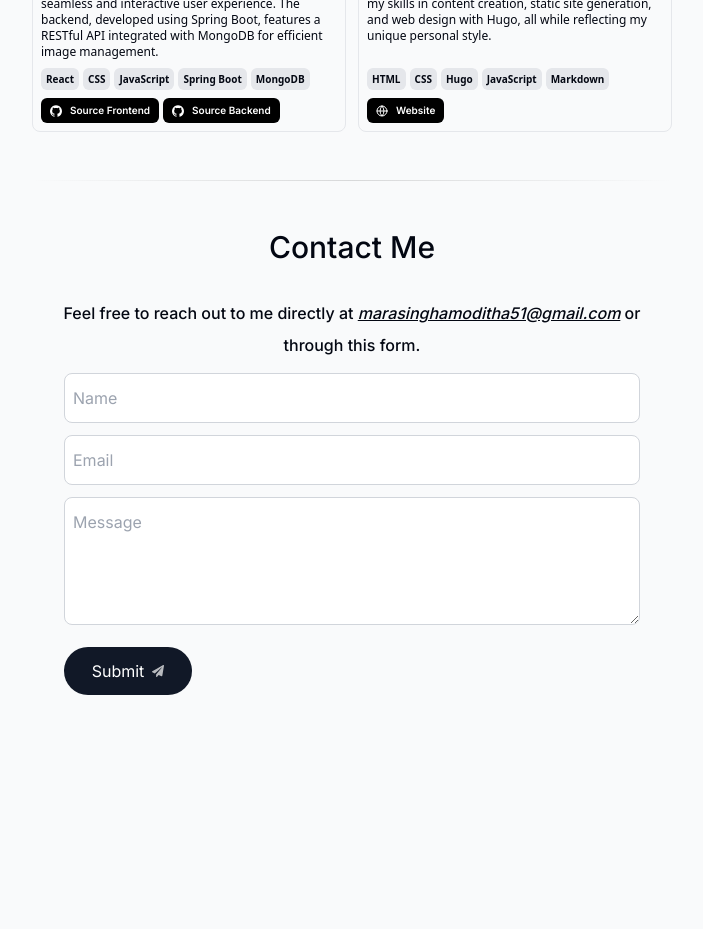
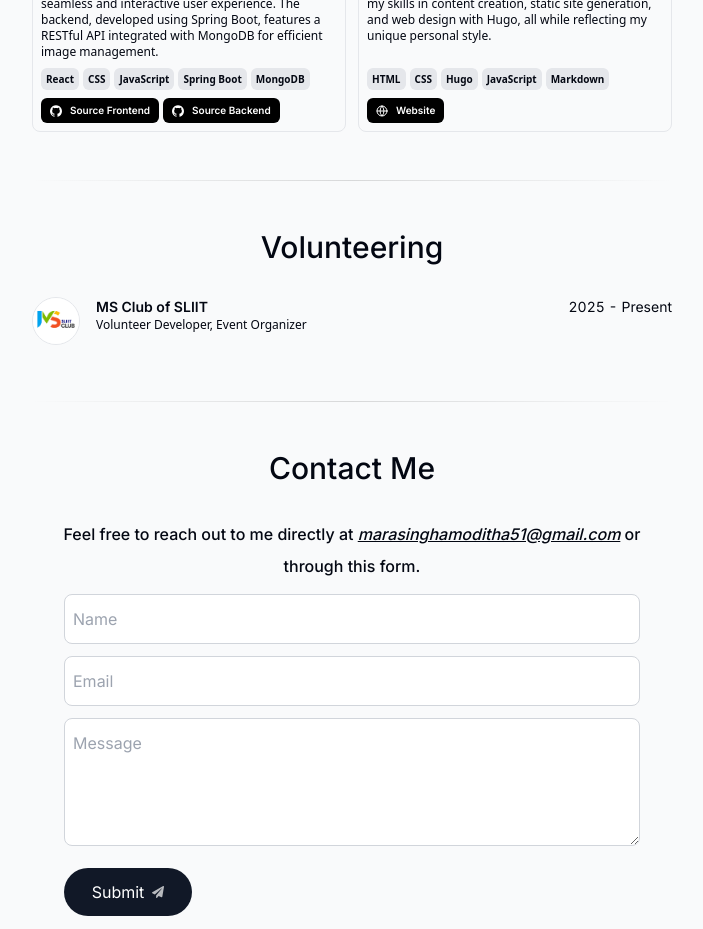
Before and after one commit to ModithaM/Portfolio-New, a Next.js app: page / in a window 1280 px wide. Shown: the part 2380-3309 px from the top of the page, without its empty margins (288-991 px from the left). Before the commit the page ends 3179 px from the top, so only its background shows below. Built offline with nearby package versions, Linux system fonts and the light colour scheme.

Commit message:
volunteer section added

```diff
--- a/app/page.tsx
+++ b/app/page.tsx
@@ -4,6 +4,7 @@ import Education from "../components/education";
 import Skills from "../components/skills";
 import Projects from "../components/projects";
 import Contact from "@/components/contact";
+import Volunteer from "@/components/volunteer";
 
 export default function Home() {
   return (
@@ -13,6 +14,7 @@ export default function Home() {
       <Education />
       <Skills />
       <Projects />
+      <Volunteer />
       <Contact />
     </main>
   );
--- a/components/ui/education-card.tsx
+++ b/components/ui/education-card.tsx
@@ -40,6 +40,7 @@ export const EducationCard = ({
   return (
     <Link
       href={href || "#"}
+      target="_blank"
       className="block cursor-pointer"
       onClick={handleClick}
     >
--- /dev/null
+++ b/components/volunteer.tsx
@@ -0,0 +1,58 @@
+"use client";
+
+import React from "react";
+import { useRef } from "react";
+import SectionHeading from "./ui/sectionHeading";
+import { motion, useScroll, useTransform } from "framer-motion";
+import { EducationCard } from "./ui/education-card";
+
+export default function Volunteer() {
+
+   const volunteer = [
+        {
+          school: "MS Club of SLIIT",
+          href: "https://msclubsliit.org/",
+          degree: "Volunteer Developer, Event Organizer",
+          logoUrl: "/msclub.png",
+          start: "2025",
+          end: "Present",
+        },
+      ];
+
+    const ref = useRef<HTMLDivElement>(null);
+    const { scrollYProgress } = useScroll({
+        target: ref,
+        offset: ["0 1", "1.33 1"],
+      });
+    const scaleProgess = useTransform(scrollYProgress, [0, 1], [0.8, 1]);
+    const opacityProgess = useTransform(scrollYProgress, [0, 1], [0.6, 1]);
+
+  return (
+    <motion.section
+      className="max-w-[45rem] text-center sm:mb-2 scroll-mt-28 w-full"
+      id="education"
+      ref={ref}
+      style={{
+        scale: scaleProgess,
+        opacity: opacityProgess,
+      }}
+    >
+      <SectionHeading>Volunteering</SectionHeading>
+
+      <div className="flex min-h-0 flex-col gap-y-3 ">
+          {volunteer.map((volunteer) => (
+              <EducationCard
+                key={volunteer.school}
+                href={volunteer.href}
+                logoUrl={volunteer.logoUrl}
+                altText={volunteer.school}
+                title={volunteer.school}
+                subtitle={volunteer.degree}
+                period={`${volunteer.start} - ${volunteer.end}`}
+              />
+          ))}
+        </div>
+
+    </motion.section>
+  );
+}
```
Also changed, not shown: public/msclub.png (added).
